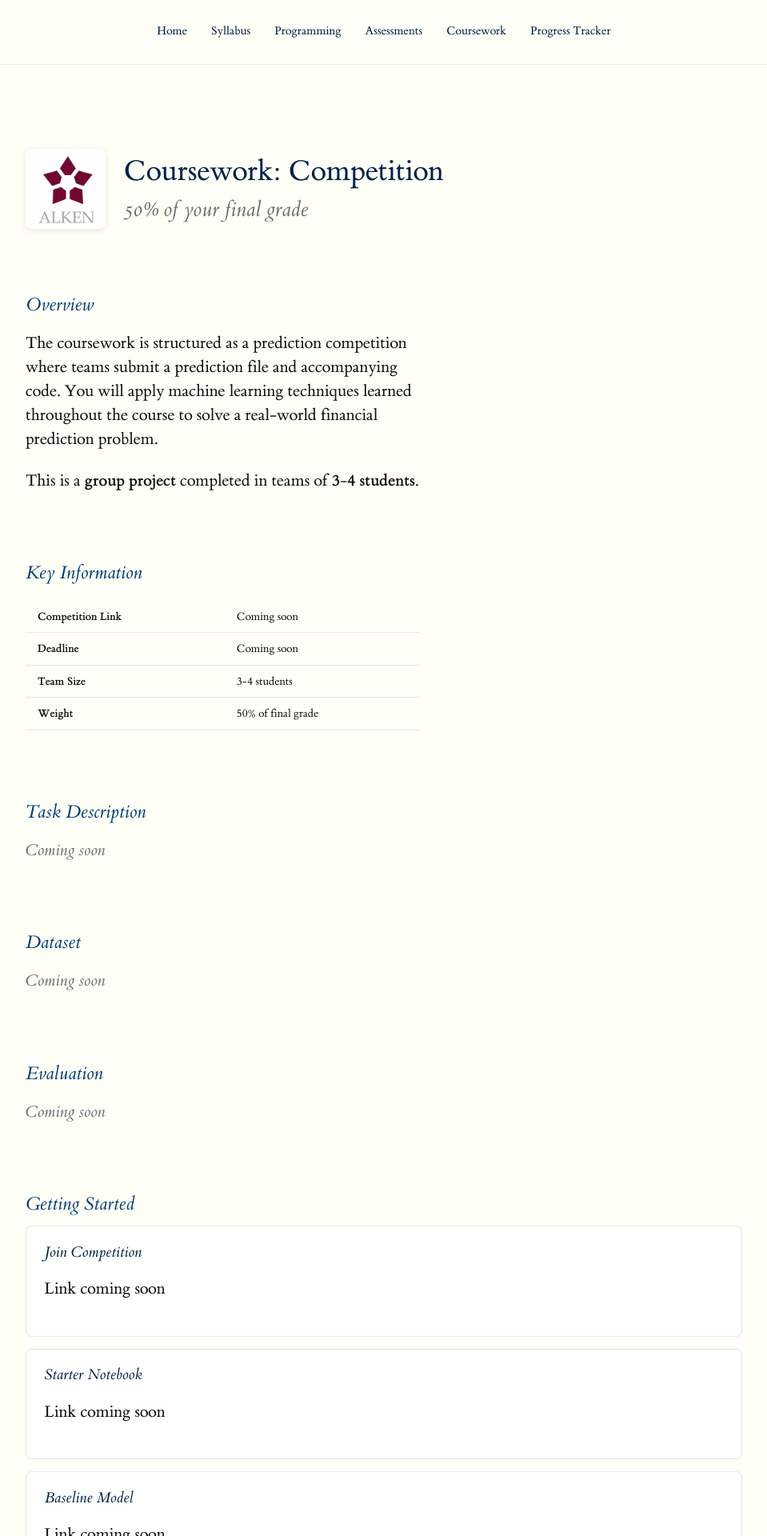
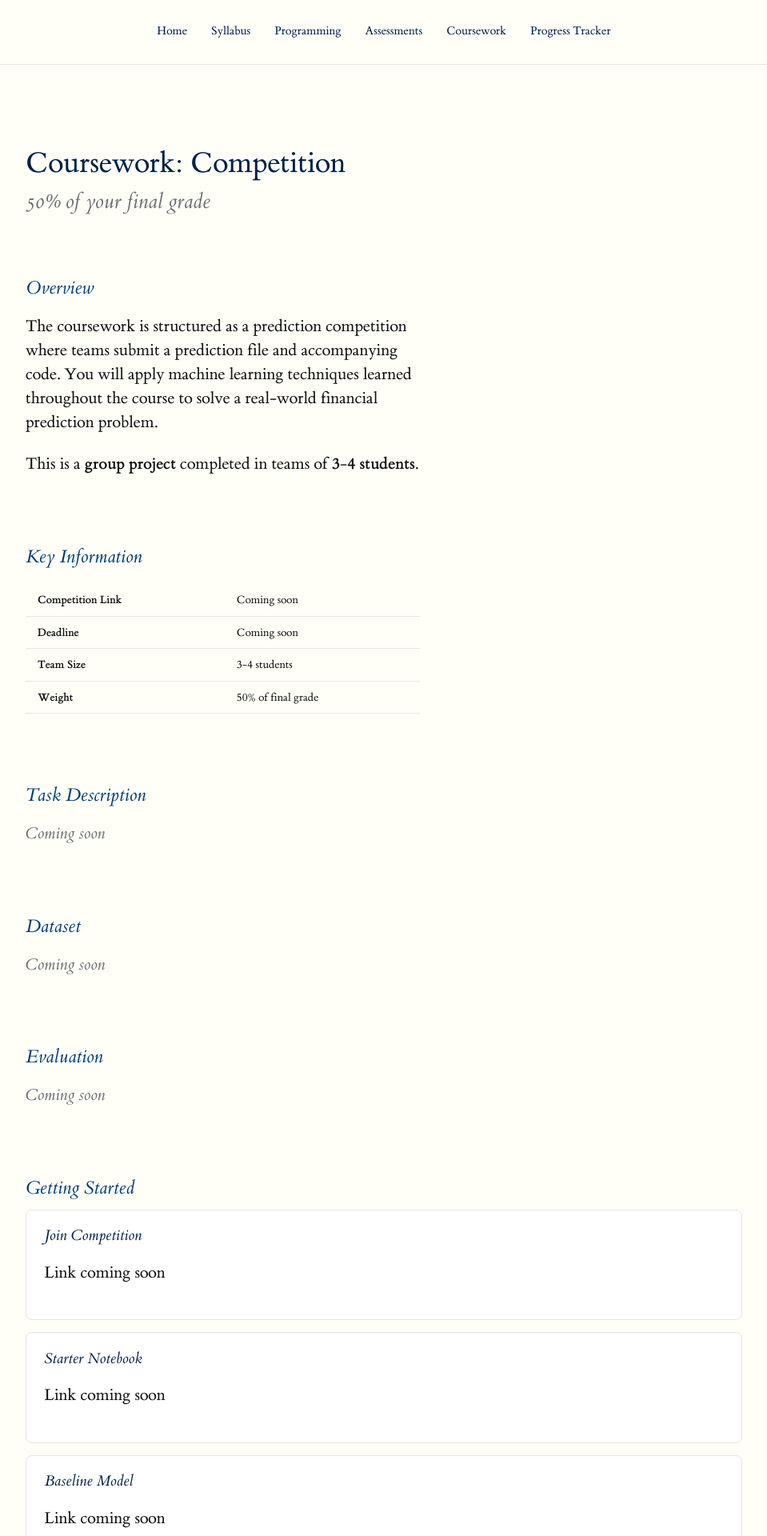
Before and after one commit to hm-ai/BUSI70575, a Jekyll site: the page built from coursework.md, in a window 1280 px wide. Shown: the top 1920 px of the page at 80% size, without its empty margins (160-1119 px from the left). Built offline with Jekyll 4.4.1, drawn with Linux system fonts in a browser that asks for light colours.

Commit message:
Update coursework page layout
🤖 Generated with [Claude Code](https://claude.com/claude-code)

Co-Authored-By: Claude Opus 4.5 <noreply@anthropic.com>

```diff
--- a/coursework.md
+++ b/coursework.md
@@ -17,7 +17,6 @@ permalink: /coursework/
 
 <article>
   <div class="header-row">
-    <img src="{{ site.baseurl }}/images/logo_alken.png" alt="Alken Logo" class="course-logo"/>
     <div class="header-text">
       <h1>Coursework: Competition</h1>
       <p class="subtitle">50% of your final grade</p>
```
